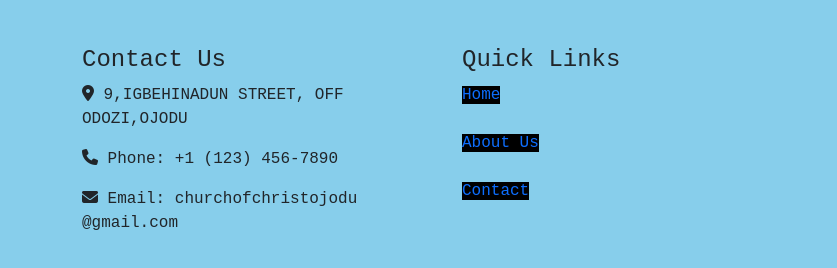
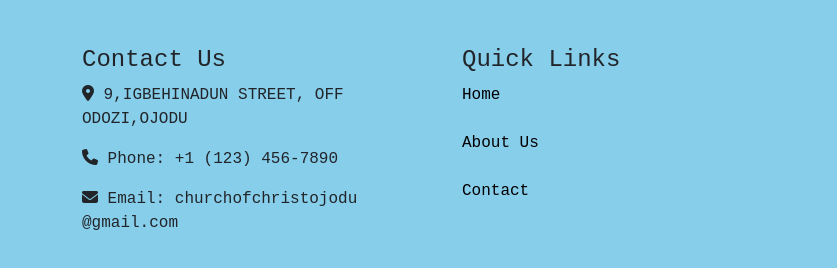
Before and after one commit to xavierace990/coc-ojodu, a plain HTML site: page bulletin.html in a window 1280 px wide. Shown: the part 858-1126 px from the top of the page, 0-837 px from the left. Drawn offline with nearby package versions, Linux system fonts and the light colour scheme.

Commit message:
bulletin.html

```diff
--- a/bulletin.html
+++ b/bulletin.html
@@ -186,11 +186,11 @@
             <div class="col-md-4">
                 <h4>Quick Links</h4>
                 <ul class="list-unstyled text-decoration-none">
-                    <li><a style="background-color: black;" class="text-decoration-none" href="index.html">Home</a></li>
+                    <li><a style="color: black;" class="text-decoration-none" href="index.html">Home</a></li>
                     <br>
-                    <li><a style="background-color: black;" class="text-decoration-none" href="about.html">About Us</a></li>
+                    <li><a style="color: black;" class="text-decoration-none" href="about.html">About Us</a></li>
                     <br>
-                    <li><a style="background-color: black;" class="text-decoration-none" href="contact.html">Contact</a></li>
+                    <li><a style="color: black;" class="text-decoration-none" href="contact.html">Contact</a></li>
                 </ul>
             </div>
             <div class="col-md-4">
```
